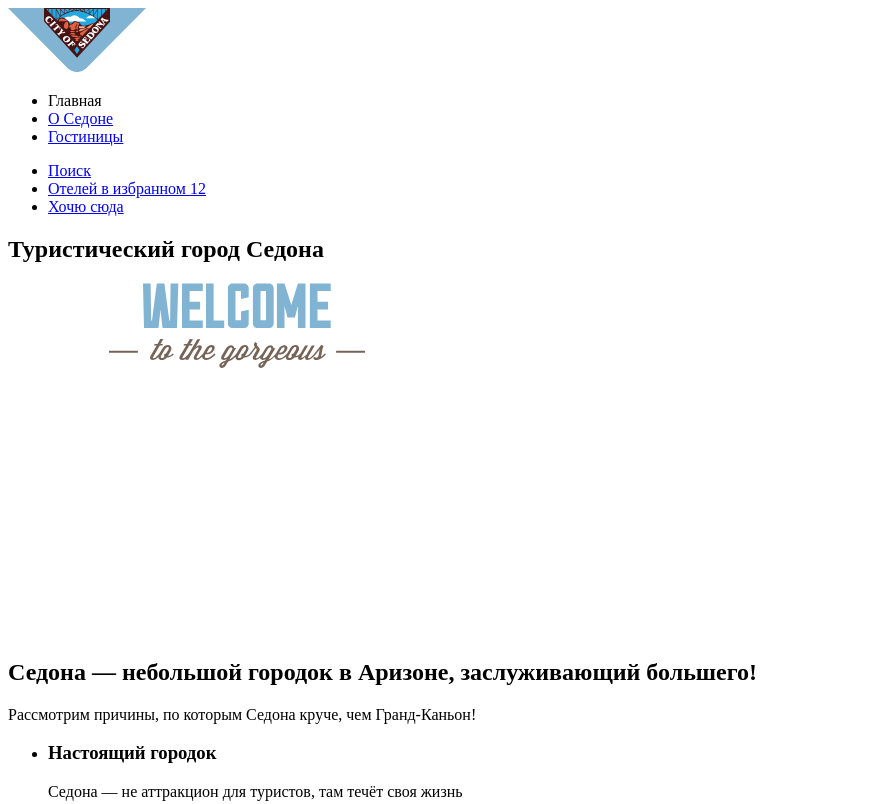
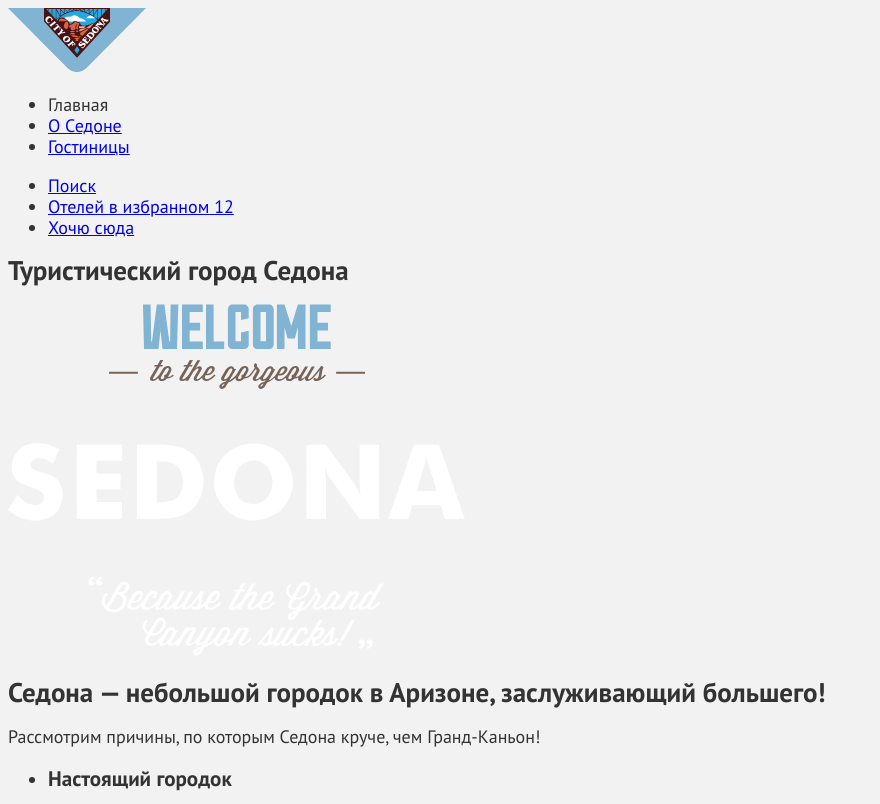
Before and after one commit to Schnitzer1989/sedona-33, a plain HTML site: page index.html in a window 1280 px wide. Shown: the top 804 px of the page, without its empty margins (0-880 px from the left). Drawn offline with Linux system fonts and the light colour scheme.

Commit message:
Подключение шрифтов

```diff
--- a/index.html
+++ b/index.html
@@ -5,6 +5,7 @@
   <meta charset="UTF-8">
   <meta name="viewport" content="width=device-width, initial-scale=1.0">
   <title>Седона - небольшой городок в Аризоне</title>
+  <link rel="stylesheet" href="styles/style.css">
 </head>
 
 <body>
@@ -48,7 +49,8 @@
   <main class="page-main">
     <section class="hero">
       <h1 class="visually-hidden">Туристический город Седона</h1>
-      <img class="hero-image" src="images/welcome.svg" alt="Welcome to the gorgeous Sedona, because the Grand Canyon sucks!" width="458" height="352">
+      <img class="hero-image" src="images/welcome.svg"
+        alt="Welcome to the gorgeous Sedona, because the Grand Canyon sucks!" width="458" height="352">
     </section>
 
     <section class="advantages">
@@ -58,7 +60,8 @@
         <li class="advantages-item">
           <h3 class="advantages-subtitle">Настоящий городок</h3>
           <p class="advantages-text">Седона — не аттракцион для туристов, там течёт своя жизнь</p>
-          <img class="advantages-image" src="images/advantages/photo-1.jpg" alt="Фоторграфия города Седона" width="800" height="385">
+          <img class="advantages-image" src="images/advantages/photo-1.jpg" alt="Фоторграфия города Седона" width="800"
+            height="385">
         </li>
         <li class="advantages-item">
           <h3 class="advantages-subtitle">Небольшая площадь</h3>
@@ -75,7 +78,8 @@
         <li class="advantages-item">
           <h3 class="advantages-subtitle">Там есть мост дьявола</h3>
           <p class="advantages-text">Да, по нему можно пройти! Если вы осмелитесь, разумеется</p>
-          <img class="advantages-image" src="images/advantages/photo-2.jpg" alt="Фоторграфия города Седона" width="800" height="385">
+          <img class="advantages-image" src="images/advantages/photo-2.jpg" alt="Фоторграфия города Седона" width="800"
+            height="385">
         </li>
       </ul>
     </section>
@@ -102,7 +106,8 @@
     <section class="search">
       <h2 class="visually-hidden">Поиск гостиниц</h2>
       <p class="search-title">Заинтересовались?</p>
-      <p class="search-description">Укажите предполагаемые даты поездки, и мы покажем вам лучшие предложения гостиниц в Седоне</p>
+      <p class="search-description">Укажите предполагаемые даты поездки, и мы покажем вам лучшие предложения гостиниц в
+        Седоне</p>
       <button class="button button-search" type="button">Поиск гостиницы в Седоне</button>
     </section>
 
--- /dev/null
+++ b/styles/style.css
@@ -0,0 +1,24 @@
+@font-face {
+  font-family: "PT Sans";
+  font-style: normal;
+  font-weight: 400;
+  font-display: swap;
+  src: url("../fonts/ptsans-400.woff2") format("woff2");
+}
+
+@font-face {
+  font-family: "PT Sans";
+  font-style: normal;
+  font-weight: 700;
+  font-display: swap;
+  src: url("../fonts/ptsans-700.woff2") format("woff2");
+}
+
+body {
+  font-family: "PT Sans", sans-serif;
+  font-size: 18px;
+  line-height: 21px;
+  font-weight: 400;
+  color: #333333;
+  background-color: #f2f2f2;
+}
```
Also changed, not shown: catalog.html (+1 -0 lines).
